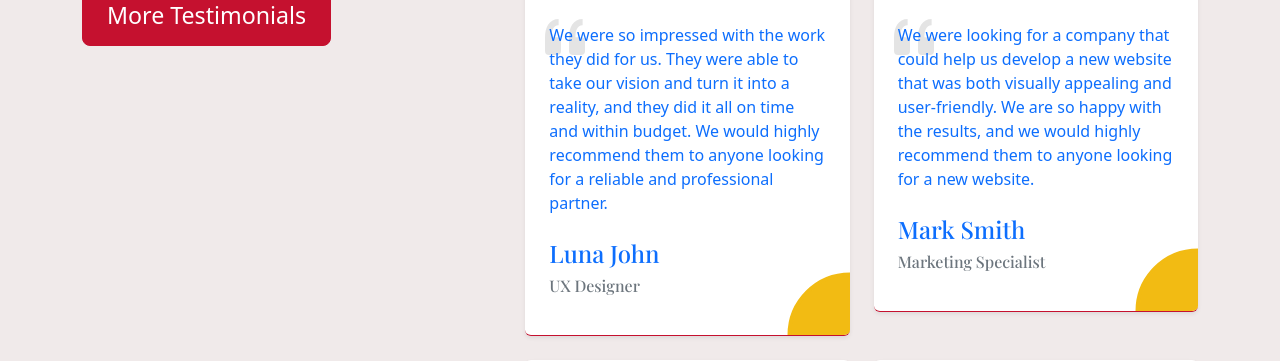
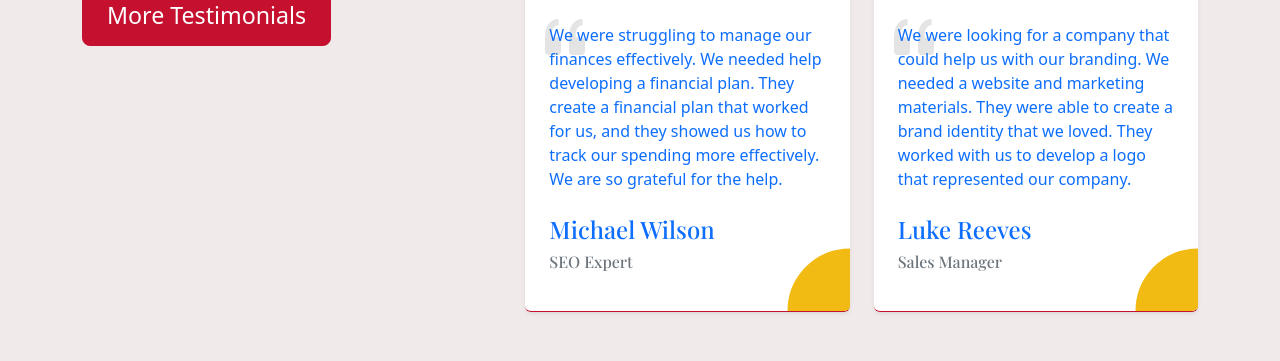
Before and after one commit to leopard1982/posmi, a Django app: template templates/pos/pos.html in a window 1280 px wide. Shown: the part 4810-5171 px from the top of the page. Run offline with Django 3.2, Linux system fonts and the light colour scheme; the template is opened without the code that fills it, so the values that code supplies are empty; some libraries are stand-ins or nearby versions; some web fonts are replaced.

Commit message:
hilangkan beberapa section di landing page

```diff
--- a/templates/landing.html
+++ b/templates/landing.html
@@ -527,7 +527,7 @@
             <div class="row justify-content-xl-end">
               <div class="col-12 col-xl-11">
                 <div class="row gy-4">
-                  <div class="col-12 col-md-6">
+                  <!-- <div class="col-12 col-md-6">
                     <div class="card border-0 border-bottom border-primary shadow-sm overflow-hidden">
                       <div class="card-body p-4 p-xxl-5">
                         <figure>
@@ -541,8 +541,8 @@
                         <div class="bsb-circle bg-accent border border-4 border-accent position-absolute top-100 start-100 translate-middle"></div>
                       </div>
                     </div>
-                  </div>
-                  <div class="col-12 col-md-6">
+                  </div> -->
+                  <!-- <div class="col-12 col-md-6">
                     <div class="card border-0 border-bottom border-primary shadow-sm overflow-hidden">
                       <div class="card-body p-4 p-xxl-5">
                         <figure>
@@ -556,7 +556,7 @@
                         <div class="bsb-circle bg-accent border border-4 border-accent position-absolute top-100 start-100 translate-middle"></div>
                       </div>
                     </div>
-                  </div>
+                  </div> -->
                   <div class="col-12 col-md-6">
                     <div class="card border-0 border-bottom border-primary shadow-sm overflow-hidden">
                       <div class="card-body p-4 p-xxl-5">
```
